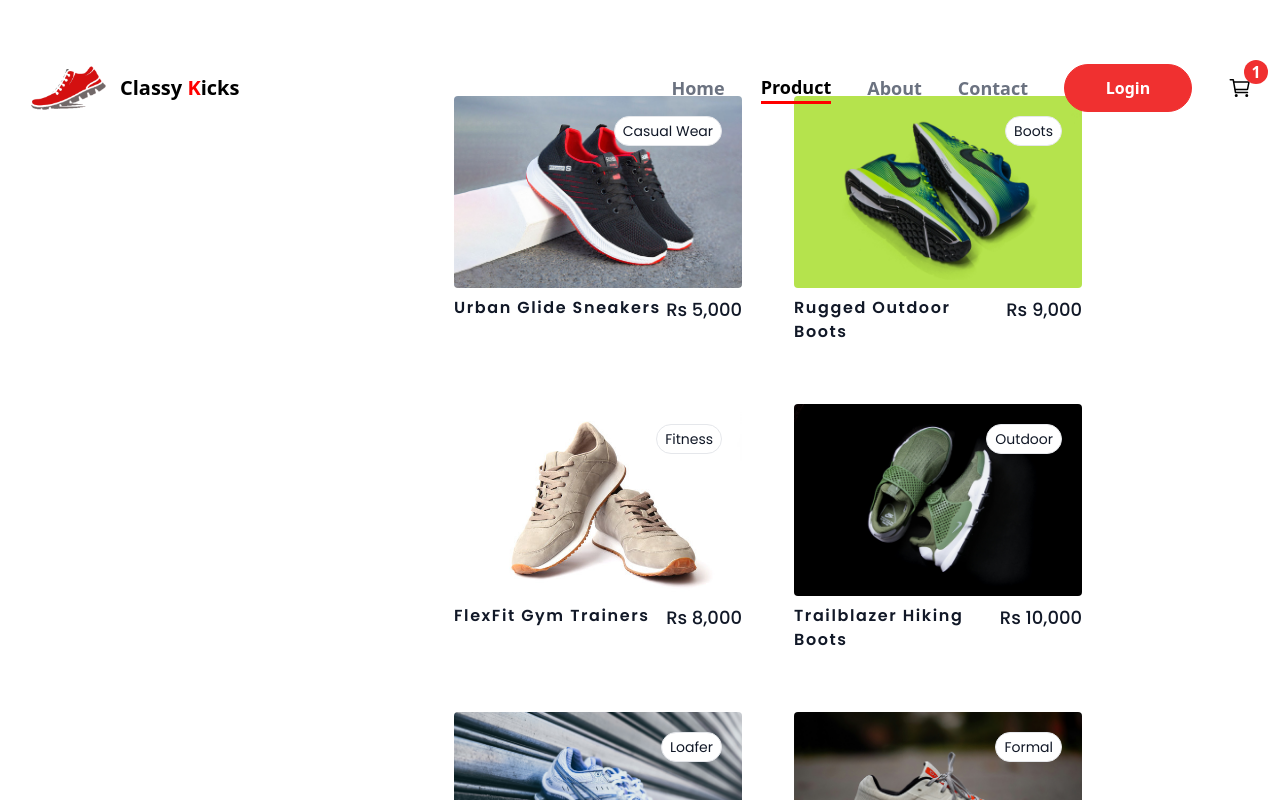
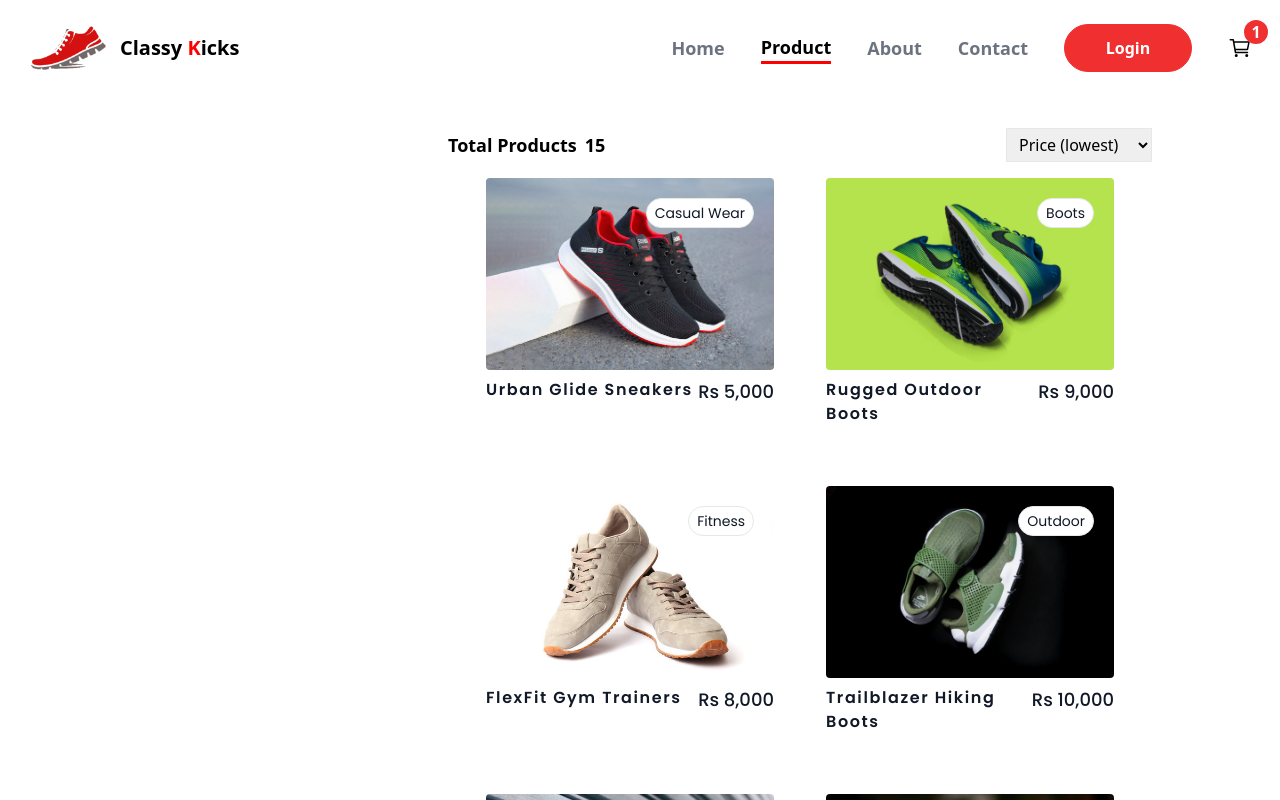
Before and after one commit to Haider-Ali-HA/Shoes-Ecommerce, a React (Vite) app: page /products in a window 1280 px wide. Shown: the top 800 px of the page. Built offline with nearby package versions, Linux system fonts and the light colour scheme.

Commit message:
adding sorting filter  in products page

```diff
--- a/src/components/Navbar.jsx
+++ b/src/components/Navbar.jsx
@@ -50,8 +50,8 @@ const Navbar = () => {
         <div
           className={
             color
-              ? "w-full z-50 md:h-24 fixed top-0 shadow-[0px_1px_5px_#f03030] bg-white  flex items-center justify-between py-2 px-7 mg:px-12 "
-              : "w-full z-50 md:h-24 mt-10 fixed top-0 bg-transparent flex items-center justify-between py-2 px-7 mg:px-12"
+              ? "w-full z-50 md:h-24 fixed top-0  shadow-[0px_1px_5px_#f03030] bg-white  flex items-center justify-between py-2 px-7 mg:px-12 "
+              : "w-full z-50 md:h-24 mt-10 fixed  -top-10 bg-transparent flex items-center justify-between py-2 px-7 mg:px-12"
           }
         >
           <div className="h-full flex flex-col md:flex-row items-center justify-center md:gap-3">
--- a/src/components/Pagination.jsx
+++ b/src/components/Pagination.jsx
@@ -12,8 +12,8 @@ const Pagination = ({ setCurrentPage, currentPage, totalPages }) => {
           onClick={() => setCurrentPage(i)}
           className={`${
             currentPage === i
-              ? "bg-black text-white w-7 h-7  rounded hover:bg-gray-800  "
-              : "border text-black w-7 h-7  rounded hover:bg-gray-400"
+              ? "bg-black text-white w-8 h-8  rounded hover:bg-gray-800  "
+              : "border text-black w-8 h-8  rounded hover:bg-gray-400"
           }`}
         >
           {i}
@@ -35,7 +35,7 @@ const Pagination = ({ setCurrentPage, currentPage, totalPages }) => {
         className={
           currentPage === 1
             ? "hidden"
-            : "flex items-center border bg-white hover:bg-gray-400 text-black w-16 h-7 rounded justify-center"
+            : "flex items-center border bg-white hover:bg-gray-400 text-black w-16 h-8  rounded justify-center"
         }
       >
         <IoIosArrowBack />
@@ -48,7 +48,7 @@ const Pagination = ({ setCurrentPage, currentPage, totalPages }) => {
         className={
           currentPage === totalPages
             ? "hidden"
-            : "flex items-center border bg-white hover:bg-gray-400 text-black w-16 h-7 rounded justify-center"
+            : "flex items-center border bg-white hover:bg-gray-400 text-black w-16 h-8  rounded justify-center"
         }
       >
         <span>Next</span>
--- a/src/components/Product.jsx
+++ b/src/components/Product.jsx
@@ -31,7 +31,7 @@ const Product = ({ productData }) => {
 
   return (
     <div className=" flex flex-col items-center">
-      <div className="flex w-full xl:w-3/4 flex-wrap gap-5 items-center justify-center ">
+      <div className="flex w-full  flex-wrap gap-5 items-center justify-center ">
         {currentItems.map((product) => {
           const { id, title, price, image, category } = product;
           return (
--- a/src/components/ProductList.jsx
+++ b/src/components/ProductList.jsx
@@ -5,7 +5,7 @@ import Product from './Product';
 const ProductList = () => {
   const {all_products} = useFilterContext();
   return (
-    <div className='flex justify-center'>
+    <div className='flex justify-center '>
       <Product productData={all_products}  />
 
     </div>
--- a/src/components/SortProduct.jsx
+++ b/src/components/SortProduct.jsx
@@ -1,11 +1,34 @@
-import React from 'react'
+import React from "react";
+import { useFilterContext } from "../context/FilterContext";
 
 const SortProduct = () => {
+  const { all_products, sortingProductData } = useFilterContext();
+
+  const length = all_products.length;
+
+
+
   return (
-    <div className=''>
-      {/* sort product */}
+    <div className=" flex items-center justify-between w-9/12  ">
+      <div className="font-semibold text-sm md:text-lg">
+        <span className="mx-2 ">Total Products</span>
+        {length}
+      </div>
+      <div>
+        <select
+
+          id="sortProduct"
+          className="mx-2 px-2 py-1 border"
+          onChange={() =>  sortingProductData()}
+        >
+          <option value="lowest">Price (lowest)</option>
+          <option value="highest">Price (highest)</option>
+          <option value="a-z">Name (A-Z)</option>
+          <option value="z-a">Name (Z-A)</option>
+        </select>
+      </div>
     </div>
-  )
-}
+  );
+};
 
-export default SortProduct
+export default SortProduct;
--- a/src/context/FilterContext.jsx
+++ b/src/context/FilterContext.jsx
@@ -5,8 +5,7 @@ import reducer from "../reducer/FilterReducer";
 const Filter = createContext();
 
 const initialState = {
-    isLoading: false,
-  filtered_products: [],
+  isLoading: false,
   all_products: [],
 };
 
@@ -14,17 +13,22 @@ const FilterProvider = ({ children }) => {
   const { products } = useProductContext();
   const [state, dispatch] = useReducer(reducer, initialState);
 
-
-
+  // get sorting product value
+  const sortingProductData = () => {
+    const value = document.getElementById("sortProduct").value;
+    dispatch({ type: "SORT_PRODUCTS", payload: value });
+  };
 
   useEffect(() => {
-
     // dispatch({ type: "FILTER_PRODUCTS", payload: products });
     dispatch({ type: "GET_ALL_PRODUCTS", payload: products });
-    dispatch({type:"IS_LOADING"});
-
+    dispatch({ type: "IS_LOADING" });
   }, [products]);
-  return <Filter.Provider value={{ ...state }}>{children}</Filter.Provider>;
+  return (
+    <Filter.Provider value={{ ...state, sortingProductData }}>
+      {children}
+    </Filter.Provider>
+  );
 };
 
 const useFilterContext = () => {
--- a/src/data/ProductData.jsx
+++ b/src/data/ProductData.jsx
@@ -225,7 +225,7 @@ const ProductsData = [
     company: "PureStride",
     category: "Sandals",
 
-    color: ["#2d323a   ", "#2d323a   "],
+    color: [ "#d1d3da   ","#2d323a   "],
     image: "/image/shoes10.jpg",
     description: "Elegant sandals for a light and breezy feel.",
     multipleImage: [
--- a/src/pages/Products.jsx
+++ b/src/pages/Products.jsx
@@ -5,12 +5,13 @@ import SortProduct from "../components/SortProduct";
 
 const Products = () => {
 
+
   return (
-    <div className="mt-20 flex flex-col md:flex-row justify-center  ">
-      <div className="w-full md:w-1/5 ">
+    <div className="mt-32 flex flex-col md:flex-row justify-center  ">
+      <div className="w-full md:w-3/12 ">
         <FilterProduct />
       </div>
-      <div className=" flex flex-col items-center justify-center w-full md:w-4/5 ">
+      <div className=" flex flex-col items-center justify-center w-full md:w-9/12  ">
         <SortProduct />
         <ProductList  />
       </div>
--- a/src/pages/SingleProduct.jsx
+++ b/src/pages/SingleProduct.jsx
@@ -90,7 +90,7 @@ const SingleProduct = () => {
                       alt={`${title} ${index + 1}`}
                       className={`w-16 sm:w-32 rounded cursor-pointer ${
                         index === activeImageIndex
-                          ? "shadow-2xl"
+                          ? "shadow-[1px_1px_40px_#dbdbdb] "
                           : ""
                       }`}
                     />
--- a/src/reducer/FilterReducer.jsx
+++ b/src/reducer/FilterReducer.jsx
@@ -11,6 +11,22 @@ const FilterReducer = (state, action) => {
       return { ...state, all_products: action.payload, isLoading: false };
     case "IS_LOADING":
       return { ...state, isLoading: true };
+    case "SORT_PRODUCTS":
+      const { all_products } = state;
+      let tempProducts = [...all_products];
+      if (action.payload === "lowest") {
+        tempProducts = tempProducts.sort((a, b) => a.price - b.price);
+      }
+      if (action.payload === "highest") {
+        tempProducts = tempProducts.sort((a, b) => b.price - a.price);
+      }
+      if (action.payload === "a-z") {
+        tempProducts = tempProducts.sort((a, b) => a.title.localeCompare(b.title));
+      }
+      if (action.payload === "z-a") {
+        tempProducts = tempProducts.sort((a, b) => b.title.localeCompare(a.title));
+      }
+      return { ...state, all_products: tempProducts };
     default:
       return state;
   }
```
